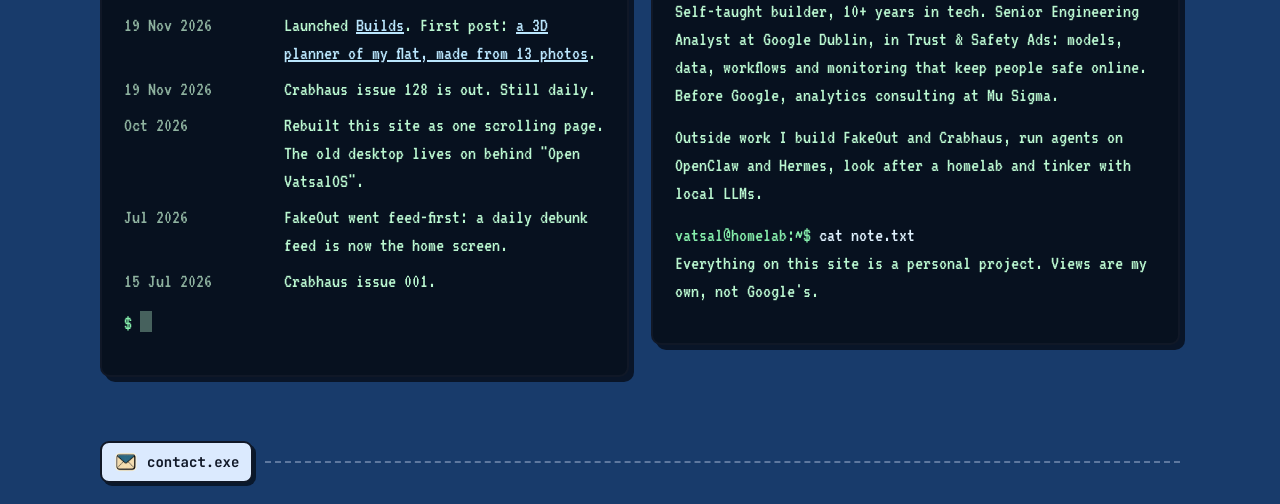
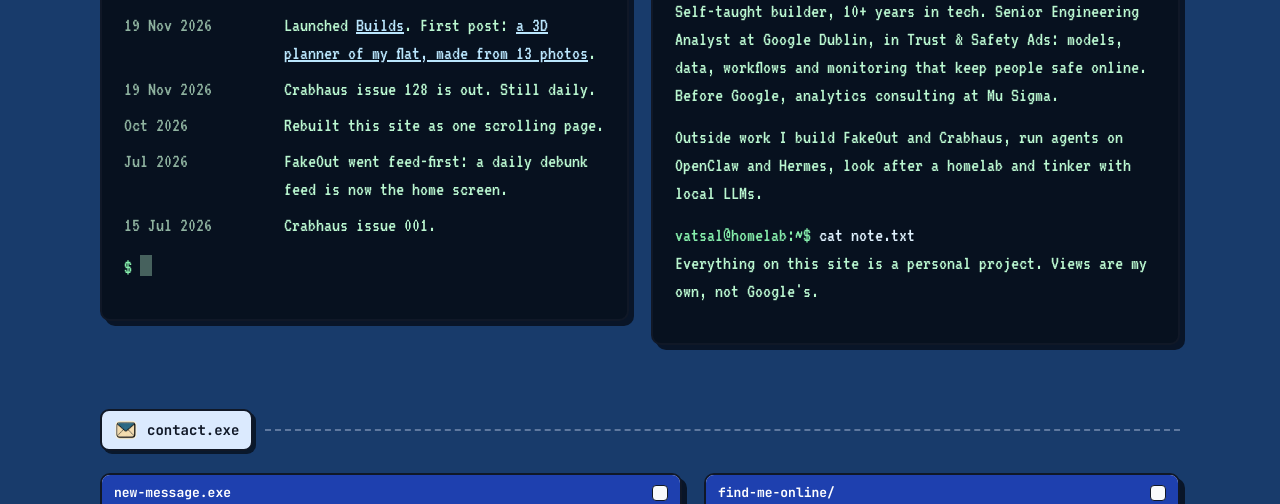
Before and after one commit to vatsal28/vatsal28.github.io, a plain HTML site: page index.html in a window 1280 px wide. Shown: the part 2814-3318 px from the top of the page. Drawn offline with Linux system fonts and the light colour scheme.

Commit message:
Bump Markdown 3.11.3 and Pillow 13.0.0 (Dependabot alerts); drop stale VatsalOS mention from now.log

```diff
--- a/index.html
+++ b/index.html
@@ -673,7 +673,7 @@
               <ul class="log">
                 <li><time datetime="2026-11-19">19 Nov 2026</time><span>Launched <a href="builds/">Builds</a>. First post: <a href="builds/3d-apartment/">a 3D planner of my flat, made from 13 photos</a>.</span></li>
                 <li><time datetime="2026-11-19">19 Nov 2026</time><span>Crabhaus issue 128 is out. Still daily.</span></li>
-                <li><time datetime="2026-10">Oct 2026</time><span>Rebuilt this site as one scrolling page. The old desktop lives on behind "Open VatsalOS".</span></li>
+                <li><time datetime="2026-10">Oct 2026</time><span>Rebuilt this site as one scrolling page.</span></li>
                 <li><time datetime="2026-07">Jul 2026</time><span>FakeOut went feed-first: a daily debunk feed is now the home screen.</span></li>
                 <li><time datetime="2026-07-15">15 Jul 2026</time><span>Crabhaus issue 001.</span></li>
               </ul>
```
Also changed, not shown: scripts/requirements.txt.
